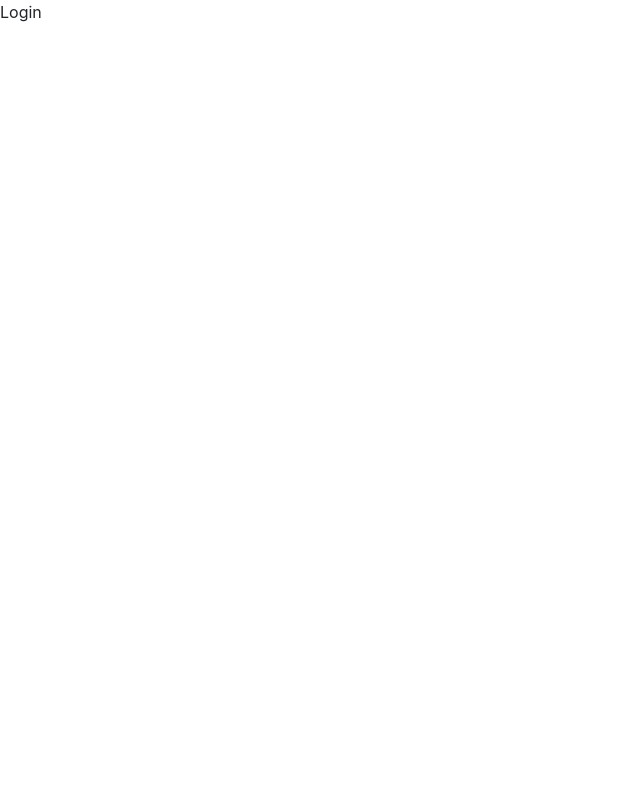
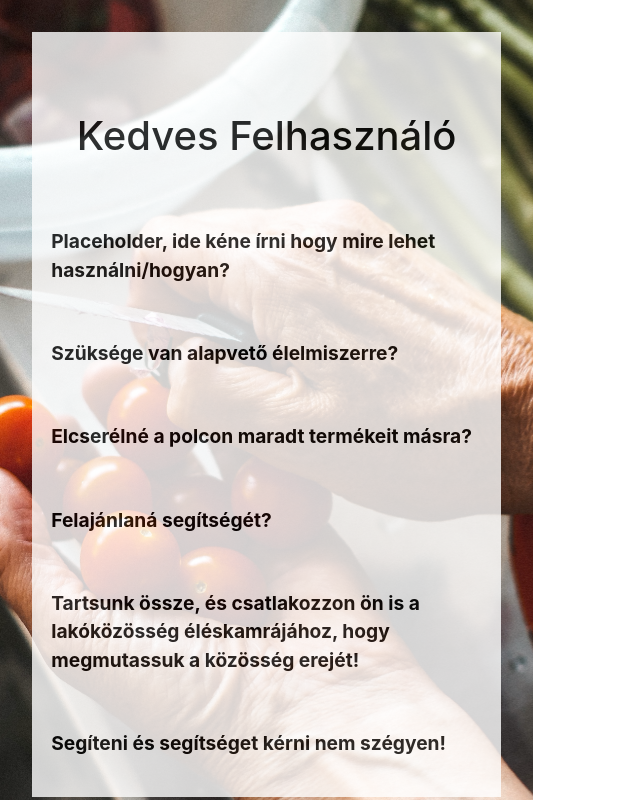
Before and after one commit to martonvolosin/kooperativ_torzs_frontend, a React (Create React App) app: page / in a window 1280 px wide. Shown: the whole page, without its empty margins (0-640 px from the left). Built offline with nearby package versions, Linux system fonts and the light colour scheme.

Commit message:
Fix after rebase.

```diff
--- a/src/components/index.js
+++ b/src/components/index.js
@@ -1 +1 @@
-export * from './loginWrapper';
+export * from './login-wrapper';
--- /dev/null
+++ b/src/components/styles.scss
@@ -0,0 +1 @@
+@import './login-wrapper/styles.scss';
--- a/src/screens/login/Login.screen.js
+++ b/src/screens/login/Login.screen.js
@@ -1,5 +1,6 @@
 import React from 'react';
+import { LoginWrapper } from '../../components';
 
-const Login = () => <div className="test">Login</div>;
+const Login = () => <LoginWrapper />;
 
 export { Login };
--- a/src/styles/index.scss
+++ b/src/styles/index.scss
@@ -4,6 +4,5 @@
 
 // Components styles
 @import "./common.scss";
-@import "../components/loginWrapper/styles.scss";
-@import "../screens/LoginScreen/styles.scss";
 @import "../screens/styles.scss";
+@import "../components/styles.scss";
```
Also changed, not shown: src/components/login-wrapper/LoginWrapper.component.js (renamed from src/components/loginWrapper/LoginWrapper.component.js), src/components/login-wrapper/index.js (renamed from src/components/loginWrapper/index.js), src/components/login-wrapper/styles.scss (renamed from src/components/loginWrapper/styles.scss), src/screens/LoginScreen/styles.scss (deleted).
